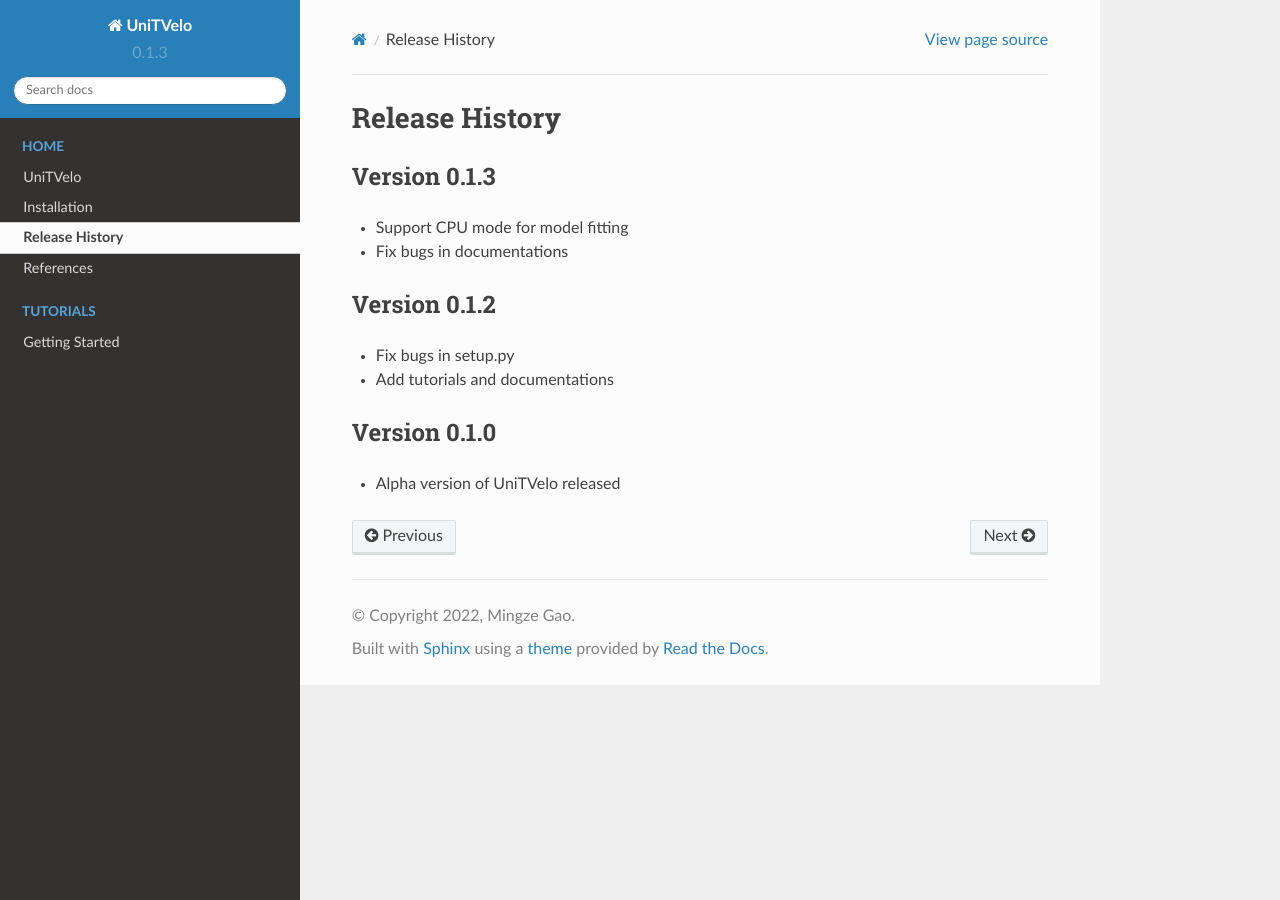
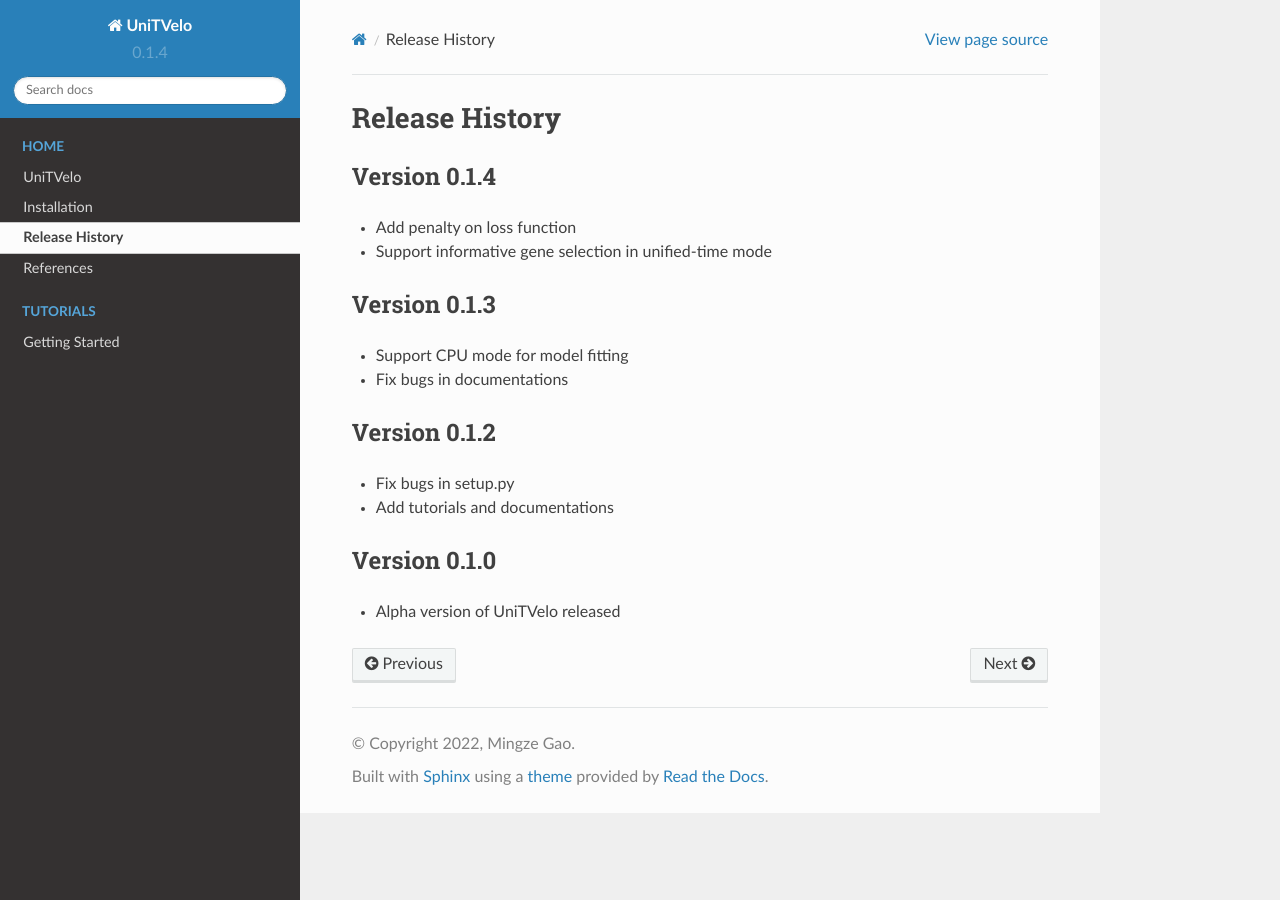
Before and after one commit to StatBiomed/UniTVelo, a Sphinx documentation site: the page built from docs/release.rst, in a window 1280 px wide. Built offline with Sphinx 7.4.7 and the Read the Docs theme 2.0.0, drawn with Linux system fonts in a browser that asks for light colours; pages that are not in the unit, such as notebooks, are missing from menus; the version number is read from the project's files by our own code.

Commit message:
version 0.1.4

```diff
--- a/docs/release.rst
+++ b/docs/release.rst
@@ -1,5 +1,10 @@
 Release History
 ===============
+
+Version 0.1.4
+-------------
+- Add penalty on loss function
+- Support informative gene selection in unified-time mode
 
 Version 0.1.3
 -------------
--- a/setup.py
+++ b/setup.py
@@ -30,7 +30,7 @@
 
 setup(
     name='unitvelo',
-    version='0.1.3',
+    version='0.1.4',
     # use_scm_version=True,
     # setup_requires=['setuptools_scm'],
 
```
